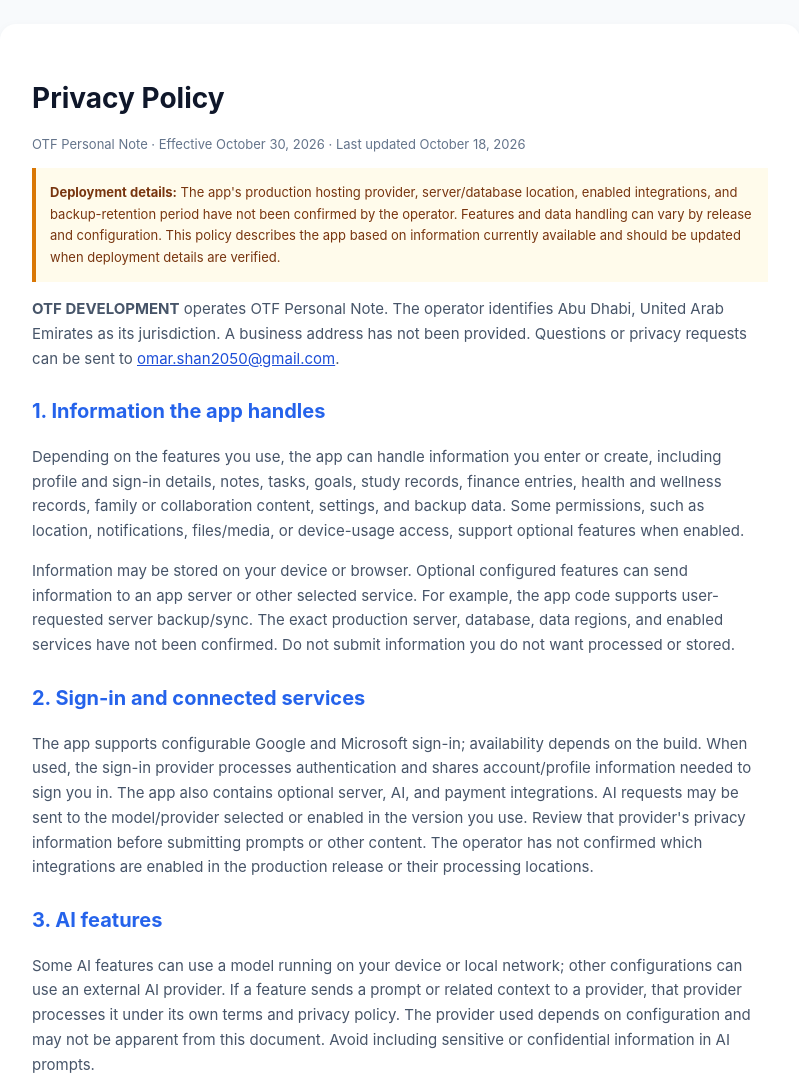
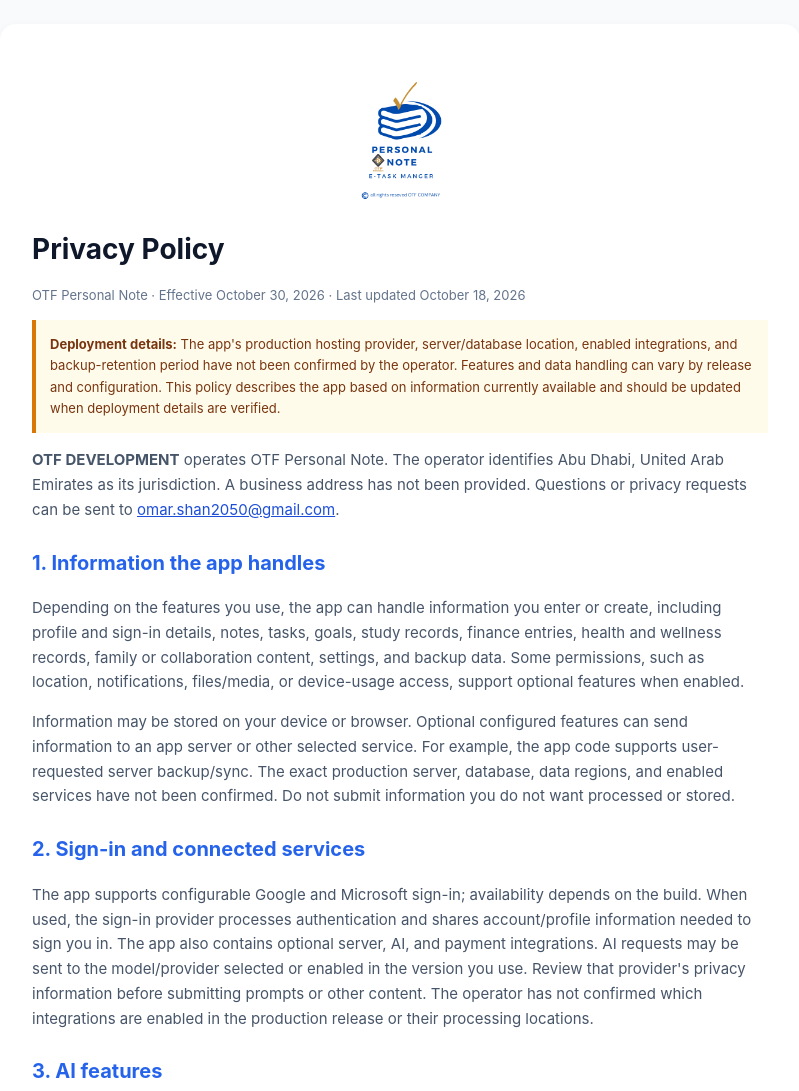
Before and after one commit to OTF2050/otf-personal-note-legal, a plain HTML site: page privacy.html in a window 1280 px wide. Shown: the top 1091 px of the page, without its empty margins (240-1039 px from the left). Drawn offline with Linux system fonts and the light colour scheme.

Commit message:
Add OTF logo to legal pages

```diff
--- a/privacy.html
+++ b/privacy.html
@@ -14,10 +14,12 @@
     .date, .notice { color: #64748b; font-size: 13px; }
     .notice { padding: 14px; border-left: 4px solid #d97706; background: #fffbeb; color: #78350f; }
     a { color: #1d4ed8; }
+    .brand-logo { display: block; width: min(180px, 45vw); height: 150px; object-fit: contain; margin: 0 auto 20px; }
   </style>
 </head>
 <body>
   <main class="card">
+    <img class="brand-logo" src="./LOGO.png" alt="OTF Personal Note logo">
     <h1>Privacy Policy</h1>
     <p class="date">OTF Personal Note · Effective October 30, 2026 · Last updated October 18, 2026</p>
     <p class="notice"><strong>Deployment details:</strong> The app's production hosting provider, server/database location, enabled integrations, and backup-retention period have not been confirmed by the operator. Features and data handling can vary by release and configuration. This policy describes the app based on information currently available and should be updated when deployment details are verified.</p>
```
Also changed, not shown: terms.html (+2 -0 lines), LOGO.png (added).
